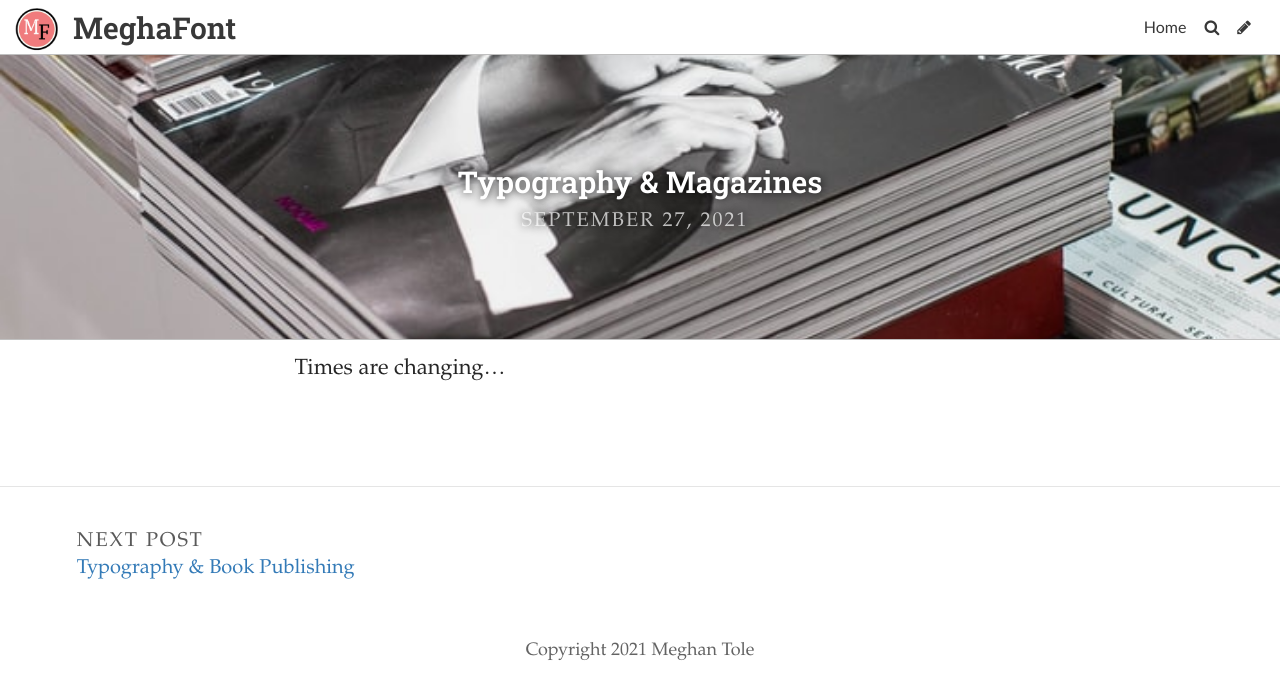
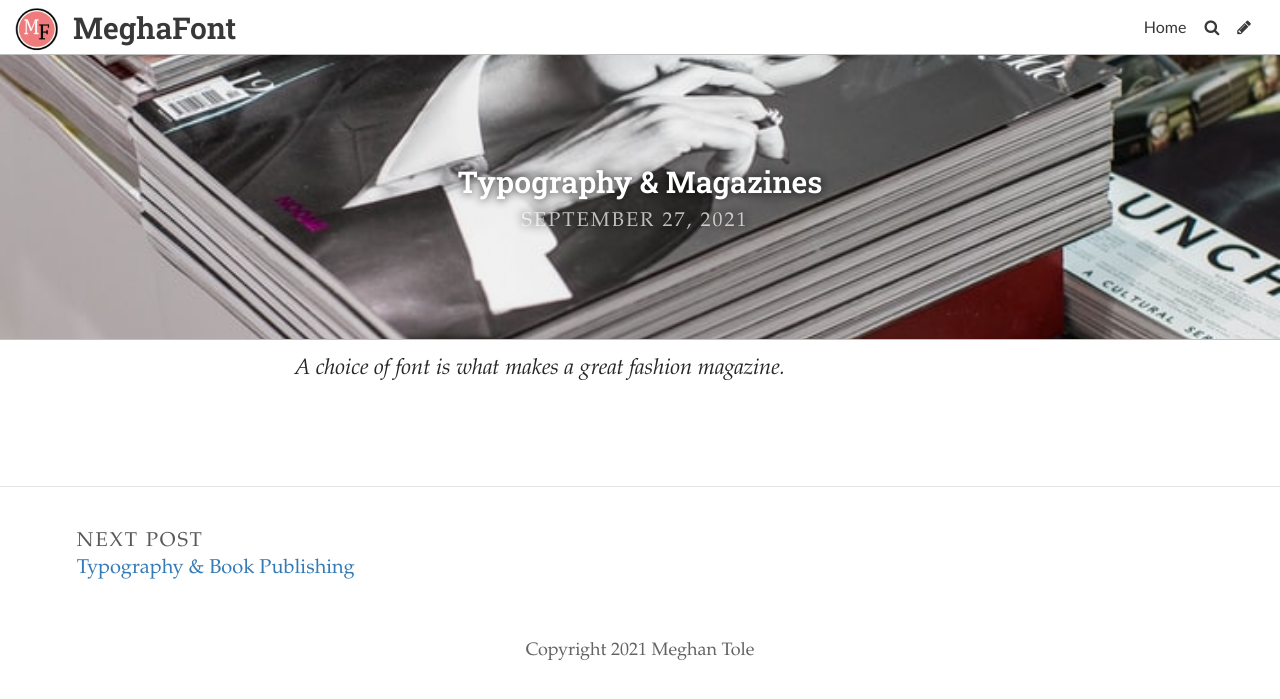
Before and after one commit to meghantole/tarm, a Jekyll site: the page built from _posts/2021-09-27-1950s-typography.md, in a window 1280 px wide. Shown: the top 699 px of the page. Built offline with Jekyll 4.4.1, drawn with Linux system fonts in a browser that asks for light colours; some web fonts are replaced.

Commit message:
Update Post “2021-09-27-1950s-typography”

```diff
--- a/_posts/2021-09-27-1950s-typography.md
+++ b/_posts/2021-09-27-1950s-typography.md
@@ -6,4 +6,4 @@ image: ../uploads/photo-1522322659370-3c98da30c99c.jpeg
 title_color: "#ffffff"
 comments: false
 ---
-Times are changing...
+*A choice of font is what makes a great fashion magazine.*
```
